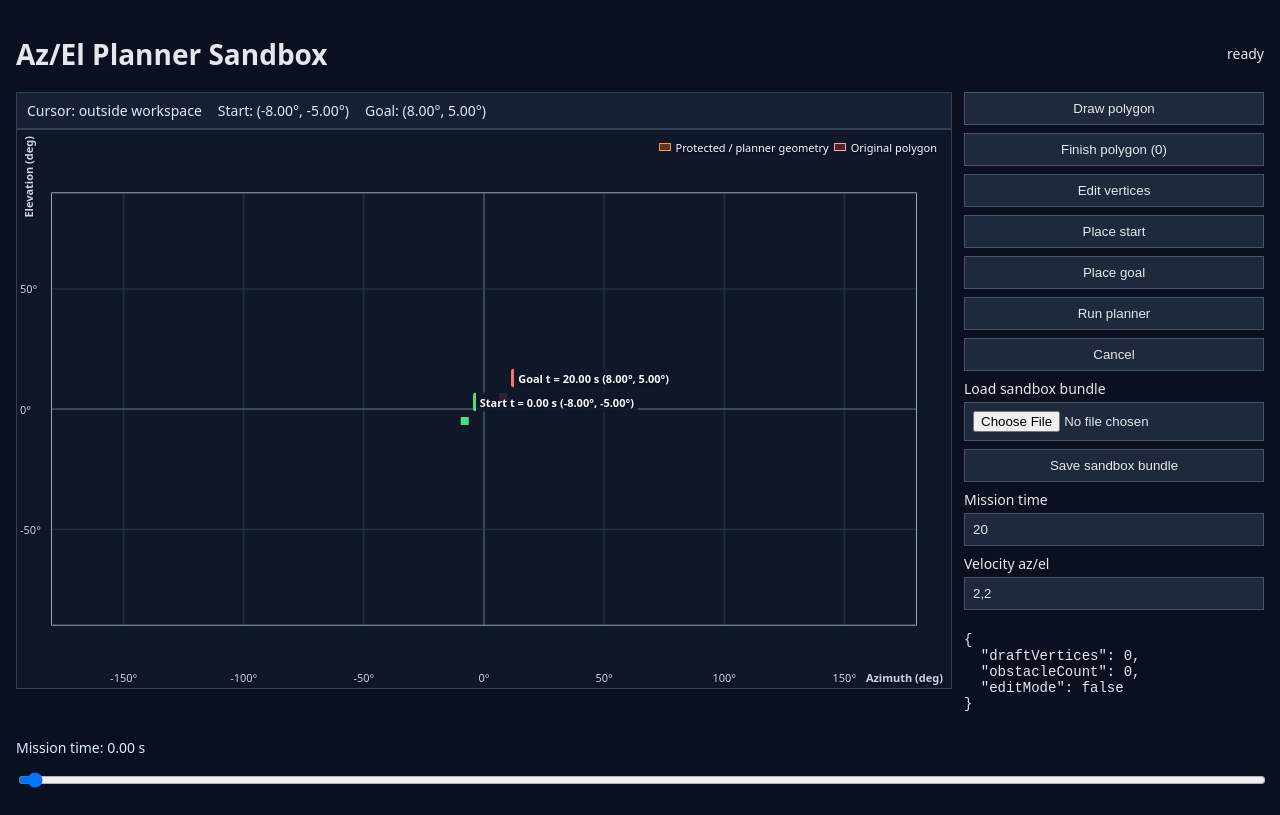
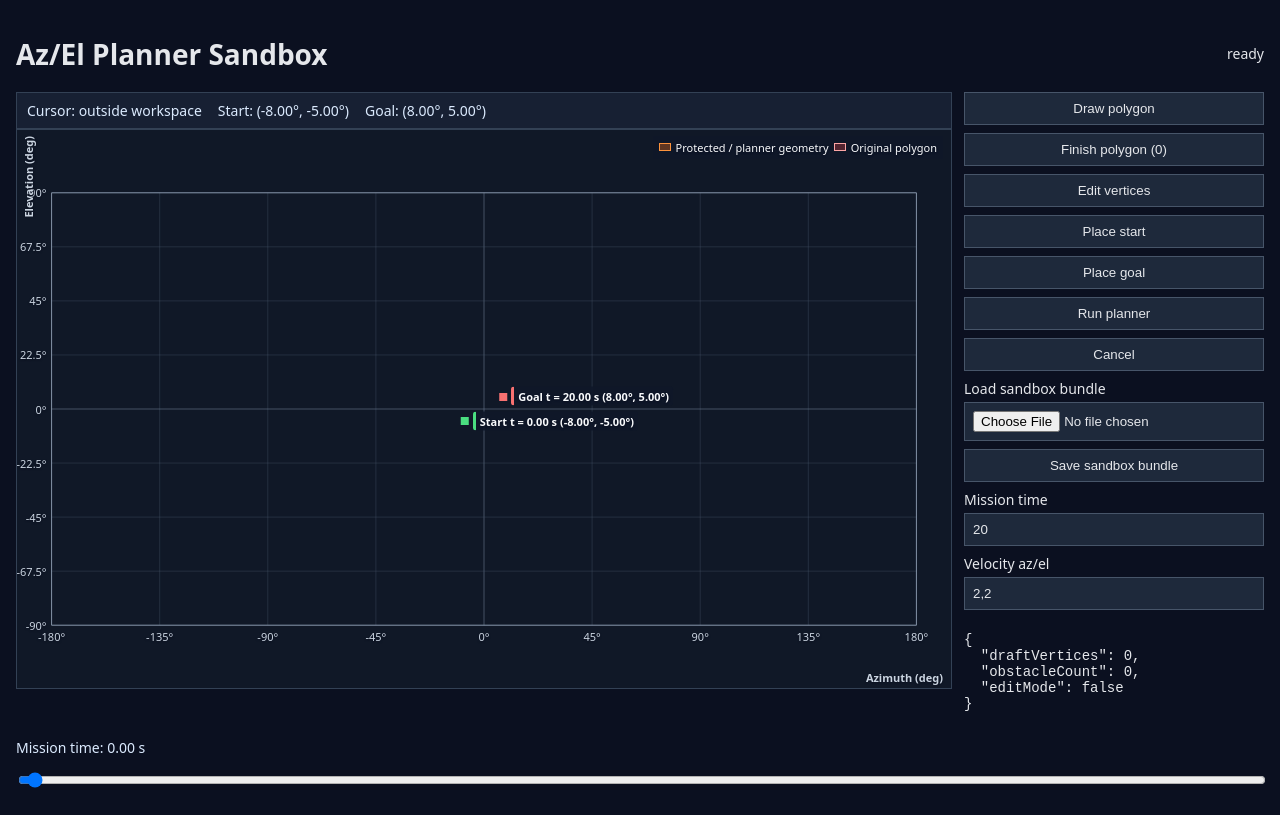
Before and after one commit to kevvtrinh/AzElObsAvoid, a React (Vite) app in the folder websandbox/: page / in a window 1280 px wide. Built offline with nearby package versions, Linux system fonts and the light colour scheme.

Commit message:
websandbox: align coordinate ticks and grid

```diff
--- a/websandbox/package.json
+++ b/websandbox/package.json
@@ -6,7 +6,8 @@
   "scripts": {
     "dev": "vite",
     "bridge": "node bridge.mjs",
-    "build": "vite build"
+    "build": "vite build",
+    "test": "node --test src/coordinateFrame.test.js"
   },
   "dependencies": {
     "@vitejs/plugin-react": "latest",
--- /dev/null
+++ b/websandbox/src/coordinateFrame.js
@@ -0,0 +1,41 @@
+export function createViewport(bounds, width_px, height_px) {
+  const centerAzimuth_deg = (bounds.left + bounds.right) / 2;
+  const centerElevation_deg = (bounds.bottom + bounds.top) / 2;
+  const workspaceWidth_deg = bounds.right - bounds.left;
+  const workspaceHeight_deg = bounds.top - bounds.bottom;
+  const canvasAspect = width_px / Math.max(height_px, 1);
+  let viewportWidth_deg = workspaceWidth_deg * 1.08;
+  let viewportHeight_deg = workspaceHeight_deg * 1.12;
+  if (viewportWidth_deg / viewportHeight_deg > canvasAspect) {
+    viewportHeight_deg = viewportWidth_deg / canvasAspect;
+  } else {
+    viewportWidth_deg = viewportHeight_deg * canvasAspect;
+  }
+  return {
+    left: centerAzimuth_deg - viewportWidth_deg / 2,
+    right: centerAzimuth_deg + viewportWidth_deg / 2,
+    bottom: centerElevation_deg - viewportHeight_deg / 2,
+    top: centerElevation_deg + viewportHeight_deg / 2,
+  };
+}
+
+export function createTicks(minimum_deg, maximum_deg, intervalCount = 8) {
+  const step_deg = (maximum_deg - minimum_deg) / intervalCount;
+  return Array.from({ length: intervalCount + 1 }, (_, tickIndex) => {
+    const tick_deg = tickIndex === intervalCount
+      ? maximum_deg
+      : minimum_deg + tickIndex * step_deg;
+    return Math.abs(tick_deg) < Math.abs(step_deg) * 1e-10
+      ? 0
+      : +tick_deg.toFixed(8);
+  });
+}
+
+export function coordinateToFramePercent(position_deg, viewport) {
+  return {
+    left: (position_deg[0] - viewport.left)
+      / (viewport.right - viewport.left) * 100,
+    top: (viewport.top - position_deg[1])
+      / (viewport.top - viewport.bottom) * 100,
+  };
+}
--- a/websandbox/src/main.jsx
+++ b/websandbox/src/main.jsx
@@ -2,45 +2,16 @@ import React, { useCallback, useEffect, useRef, useState } from 'react';
 import { createRoot } from 'react-dom/client';
 import * as THREE from 'three';
 import './styles.css';
+import {
+  coordinateToFramePercent,
+  createTicks,
+  createViewport,
+} from './coordinateFrame.js';
 
 const initialScene = { obstacles: [], initialState: { time_s: 0, position_deg: [-8, -5], velocity_deg_s: [0, 0], acceleration_deg_s2: [0, 0] }, goalState: { time_s: 20, position_deg: [8, 5], velocity_deg_s: [0, 0], acceleration_deg_s2: [0, 0] }, limits: { maxVelocity_deg_s: [2, 2], maxAcceleration_deg_s2: [0.75, 0.75], maxJerk_deg_s3: [2.5, 2.5], azimuthInterval_deg: [-180, 180], elevationInterval_deg: [-90, 90] }, plannerOptions: { GoalTimeMode: 'fixedArrival', MaximumSeedCount: 3 } };
 const sceneBounds = (scene) => ({ left: scene.limits.azimuthInterval_deg[0], right: scene.limits.azimuthInterval_deg[1], bottom: scene.limits.elevationInterval_deg[0], top: scene.limits.elevationInterval_deg[1] });
 
 const clamp = (value, low, high) => Math.min(Math.max(value, low), high);
-
-function createViewport(bounds, width_px, height_px) {
-  const centerAzimuth_deg = (bounds.left + bounds.right) / 2;
-  const centerElevation_deg = (bounds.bottom + bounds.top) / 2;
-  const workspaceWidth_deg = bounds.right - bounds.left;
-  const workspaceHeight_deg = bounds.top - bounds.bottom;
-  const canvasAspect = width_px / Math.max(height_px, 1);
-  let viewportWidth_deg = workspaceWidth_deg * 1.08;
-  let viewportHeight_deg = workspaceHeight_deg * 1.12;
-  if (viewportWidth_deg / viewportHeight_deg > canvasAspect) {
-    viewportHeight_deg = viewportWidth_deg / canvasAspect;
-  } else {
-    viewportWidth_deg = viewportHeight_deg * canvasAspect;
-  }
-  return {
-    left: centerAzimuth_deg - viewportWidth_deg / 2,
-    right: centerAzimuth_deg + viewportWidth_deg / 2,
-    bottom: centerElevation_deg - viewportHeight_deg / 2,
-    top: centerElevation_deg + viewportHeight_deg / 2,
-  };
-}
-
-function createTicks(minimum_deg, maximum_deg) {
-  const desiredStep_deg = (maximum_deg - minimum_deg) / 8;
-  const exponent = 10 ** Math.floor(Math.log10(desiredStep_deg));
-  const multiplier = [1, 2, 5, 10].find((value) => value * exponent >= desiredStep_deg);
-  const step_deg = (multiplier || 10) * exponent;
-  const firstTick_deg = Math.ceil(minimum_deg / step_deg) * step_deg;
-  const ticks = [];
-  for (let tick_deg = firstTick_deg; tick_deg <= maximum_deg + step_deg * 1e-8; tick_deg += step_deg) {
-    ticks.push(Math.abs(tick_deg) < step_deg * 1e-8 ? 0 : +tick_deg.toFixed(8));
-  }
-  return ticks;
-}
 
 function degreeLabel(value_deg) {
   return `${Number.isInteger(value_deg) ? value_deg : value_deg.toFixed(1)}°`;
@@ -71,8 +42,7 @@ function formatTime(time_s) {
 
 function CoordinateFrame({ bounds, viewport, initialPosition_deg, goalPosition_deg, initialTime_s, goalTime_s, result }) {
   if (!viewport) return null;
-  const toLeftPercent = (value_deg) => (value_deg - viewport.left) / (viewport.right - viewport.left) * 100;
-  const toBottomPercent = (value_deg) => (value_deg - viewport.bottom) / (viewport.top - viewport.bottom) * 100;
+  const toFramePercent = (position_deg) => coordinateToFramePercent(position_deg, viewport);
   const azimuthTicks_deg = createTicks(bounds.left, bounds.right);
   const elevationTicks_deg = createTicks(bounds.bottom, bounds.top);
   const trajectoryTime_s = result?.time_s || [];
@@ -82,11 +52,20 @@ function CoordinateFrame({ bounds, viewport, initialPosition_deg, goalPosition_d
   const arrivalTime_s = hasTrajectory ? trajectoryTime_s[trajectoryTime_s.length - 1] : goalTime_s;
   const startPosition_deg = hasTrajectory ? trajectoryPosition_deg[0] : initialPosition_deg;
   const endPosition_deg = hasTrajectory ? trajectoryPosition_deg[trajectoryPosition_deg.length - 1] : goalPosition_deg;
+  const workspaceTopLeft = toFramePercent([bounds.left, bounds.top]);
+  const workspaceBottomRight = toFramePercent([bounds.right, bounds.bottom]);
+  const startFramePercent = toFramePercent(startPosition_deg);
+  const endFramePercent = toFramePercent(endPosition_deg);
   return <div className="coordinate-frame" aria-hidden="true">
-    {azimuthTicks_deg.map((tick_deg) => <span className="azimuth-tick-label" key={`az-${tick_deg}`} style={{ left: `${toLeftPercent(tick_deg)}%` }}>{degreeLabel(tick_deg)}</span>)}
-    {elevationTicks_deg.map((tick_deg) => <span className="elevation-tick-label" key={`el-${tick_deg}`} style={{ bottom: `${toBottomPercent(tick_deg)}%` }}>{degreeLabel(tick_deg)}</span>)}
-    <span className="marker-label start-marker-label" style={{ left: `${toLeftPercent(startPosition_deg[0])}%`, bottom: `${toBottomPercent(startPosition_deg[1])}%` }}>Start t = {formatTime(startTime_s)} {formatPosition(startPosition_deg)}</span>
-    <span className="marker-label goal-marker-label" style={{ left: `${toLeftPercent(endPosition_deg[0])}%`, bottom: `${toBottomPercent(endPosition_deg[1])}%` }}>Goal t = {formatTime(arrivalTime_s)} {formatPosition(endPosition_deg)}</span>
+    <svg className="coordinate-grid" viewBox="0 0 100 100" preserveAspectRatio="none">
+      {azimuthTicks_deg.map((tick_deg) => { const frame = toFramePercent([tick_deg, 0]); return <line className={tick_deg === 0 ? 'zero-gridline' : 'gridline'} key={`az-grid-${tick_deg}`} x1={frame.left} x2={frame.left} y1={workspaceTopLeft.top} y2={workspaceBottomRight.top} />; })}
+      {elevationTicks_deg.map((tick_deg) => { const frame = toFramePercent([0, tick_deg]); return <line className={tick_deg === 0 ? 'zero-gridline' : 'gridline'} key={`el-grid-${tick_deg}`} x1={workspaceTopLeft.left} x2={workspaceBottomRight.left} y1={frame.top} y2={frame.top} />; })}
+      <rect className="workspace-boundary" x={workspaceTopLeft.left} y={workspaceTopLeft.top} width={workspaceBottomRight.left - workspaceTopLeft.left} height={workspaceBottomRight.top - workspaceTopLeft.top} />
+    </svg>
+    {azimuthTicks_deg.map((tick_deg) => { const frame = toFramePercent([tick_deg, bounds.bottom]); return <span className="azimuth-tick-label" key={`az-${tick_deg}`} style={{ left: `${frame.left}%`, top: `${frame.top}%` }}>{degreeLabel(tick_deg)}</span>; })}
+    {elevationTicks_deg.map((tick_deg) => { const frame = toFramePercent([bounds.left, tick_deg]); return <span className="elevation-tick-label" key={`el-${tick_deg}`} style={{ left: `${frame.left}%`, top: `${frame.top}%` }}>{degreeLabel(tick_deg)}</span>; })}
+    <span className="marker-label start-marker-label" style={{ left: `${startFramePercent.left}%`, top: `${startFramePercent.top}%` }}>Start t = {formatTime(startTime_s)} {formatPosition(startPosition_deg)}</span>
+    <span className="marker-label goal-marker-label" style={{ left: `${endFramePercent.left}%`, top: `${endFramePercent.top}%` }}>Goal t = {formatTime(arrivalTime_s)} {formatPosition(endPosition_deg)}</span>
     <span className="obstacle-legend"><i className="protected-legend" />Protected / planner geometry<i className="original-legend" />Original polygon</span>
     <span className="azimuth-axis-label">Azimuth (deg)</span>
     <span className="elevation-axis-label">Elevation (deg)</span>
@@ -150,23 +129,6 @@ function Plane({ scene, result, time, mode, onPoint, onVertexMove, onCursorMove
         drawArrowhead(position_deg[Math.max(0, endIndex - 1)], position_deg[endIndex], 0x93c5fd);
       }
     };
-    const drawGrid = () => {
-      const azimuthTicks_deg = createTicks(bounds.left, bounds.right);
-      const elevationTicks_deg = createTicks(bounds.bottom, bounds.top);
-      for (const azimuth_deg of azimuthTicks_deg) {
-        drawLine([[azimuth_deg, bounds.bottom], [azimuth_deg, bounds.top]],
-          azimuth_deg === 0 ? 0x64748b : 0x26354d);
-      }
-      for (const elevation_deg of elevationTicks_deg) {
-        drawLine([[bounds.left, elevation_deg], [bounds.right, elevation_deg]],
-          elevation_deg === 0 ? 0x64748b : 0x26354d);
-      }
-      drawLine([
-        [bounds.left, bounds.bottom], [bounds.right, bounds.bottom],
-        [bounds.right, bounds.top], [bounds.left, bounds.top],
-      ], 0x94a3b8, true);
-    };
-    drawGrid();
     const activeSlices = scene.obstacles.map((obstacle) => { const index = Math.max(0, obstacle.slices.findLastIndex((_, sliceIndex) => (obstacle.time_s?.[sliceIndex] ?? 0) <= time)); const slice = obstacle.slices[index] || {}; const originalVertices_deg = slice.vertices_deg ?? []; const protectedVertices_deg = slice.protectedVertices_deg ?? originalVertices_deg; drawPolygon(protectedVertices_deg, 0xf97316, 0.26, 0xfb923c, 0); drawPolygon(originalVertices_deg, 0xef4444, 0.20, 0xfca5a5, 0.03); if (mode === 'edit') drawVertices(originalVertices_deg, 0xfbbf24); return index; });
     drawVertices([scene.initialState.position_deg], 0x4ade80); drawVertices([scene.goalState.position_deg], 0xf87171); drawTrajectory(result?.position_deg);
     renderer.setSize(width_px, height_px); mount.current.appendChild(renderer.domElement); renderer.render(world, camera);
```
Also changed, not shown: websandbox/src/styles.css (+1 -1 lines), 1 other file (tests, documents, lock files or other folders).
